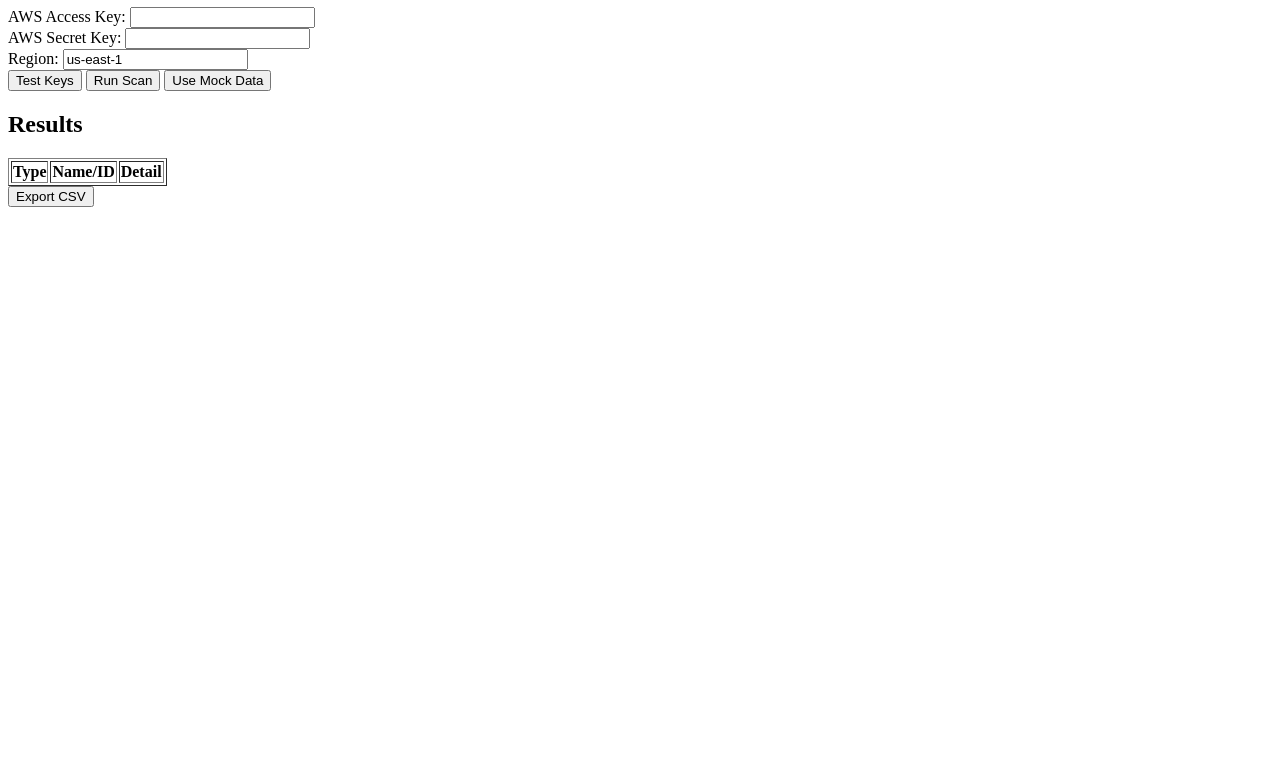
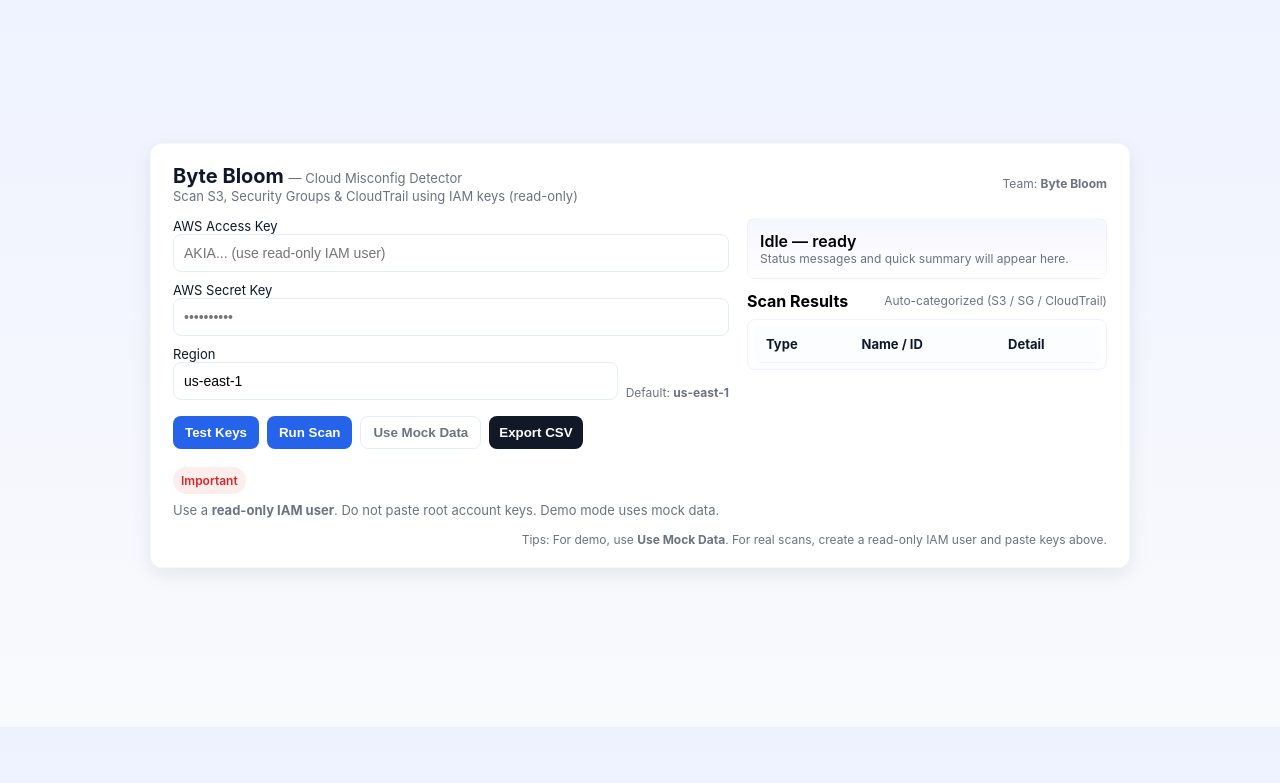
Before and after one commit to bharathakn49-dev/byte-bloom-cloud-scanner, a plain HTML site: page frontend/index.html in a window 1280 px wide. Shown: the part 73-856 px from the top of the page. Before the commit the page ends 800 px from the top, so only its background shows below. Drawn offline with Linux system fonts and the light colour scheme.

Commit message:
Revamp frontend UI; update script

```diff
--- a/frontend/index.html
+++ b/frontend/index.html
@@ -1,34 +1,145 @@
 <!doctype html>
-<html>
+<html lang="en">
 <head>
   <meta charset="utf-8" />
+  <meta name="viewport" content="width=device-width,initial-scale=1" />
   <title>Byte Bloom — Cloud Misconfig Detector</title>
-  <link rel="stylesheet" href="../style.css">
+
+  <!-- Minimal styling (self-contained so you don't need external CSS) -->
+  <style>
+    :root{
+      --bg:#f4f7fb;
+      --card:#ffffff;
+      --muted:#6b7280;
+      --accent:#2563eb;
+      --danger:#dc2626;
+      --success:#16a34a;
+      --glass: rgba(255,255,255,0.6);
+    }
+    html,body{height:100%;margin:0;font-family:Inter,ui-sans-serif,system-ui,-apple-system,"Segoe UI",Roboto,"Helvetica Neue",Arial;}
+    body{background:linear-gradient(180deg,#eef2ff 0%, #f8fafc 100%);display:flex;align-items:center;justify-content:center;padding:28px}
+    .container{width:100%;max-width:980px;margin:auto}
+    .card{background:var(--card);border-radius:12px;padding:20px 22px;box-shadow:0 6px 20px rgba(16,24,40,0.08);border:1px solid rgba(15,23,42,0.03)}
+    header{display:flex;align-items:center;justify-content:space-between;margin-bottom:14px}
+    h1{font-size:20px;margin:0;color:#0f172a}
+    .subtitle{color:var(--muted);font-size:13px}
+    .grid{display:grid;grid-template-columns:1fr 360px;gap:18px}
+    @media(max-width:880px){ .grid{grid-template-columns:1fr} }
+
+    /* Left column */
+    .controls{display:flex;flex-direction:column;gap:10px}
+    label{font-size:13px;color:#0f172a;display:block}
+    input[type="text"], input[type="password"]{
+      width:100%;padding:10px;border-radius:8px;border:1px solid #e6eef8;background:transparent;font-size:14px;
+      box-sizing:border-box;
+    }
+    .row{display:flex;gap:8px;align-items:center}
+    .row .half{flex:1}
+
+    .buttons{display:flex;gap:8px;margin-top:6px;flex-wrap:wrap}
+    button{padding:8px 12px;border-radius:8px;border:0;font-weight:600;cursor:pointer}
+    .btn-primary{background:var(--accent);color:white}
+    .btn-ghost{background:transparent;border:1px solid #e6eef8;color:var(--muted)}
+    .btn-warning{background:var(--danger);color:white}
+
+    .note{font-size:13px;color:var(--muted);margin-top:8px}
+
+    /* Right column (status + results) */
+    .panel{display:flex;flex-direction:column;gap:12px}
+    .status{padding:12px;border-radius:8px;background:linear-gradient(180deg, rgba(99,102,241,0.06), rgba(249,250,255,0.02));border:1px solid rgba(99,102,241,0.06)}
+    #status{font-weight:600}
+    .summary{font-size:13px;color:var(--muted)}
+
+    table{width:100%;border-collapse:collapse;background:var(--card);border-radius:8px;overflow:hidden}
+    table th, table td{padding:10px 12px;text-align:left;border-bottom:1px solid #f1f5f9;font-size:13px}
+    table thead th{background:#fbfdff;color:#0f172a;font-weight:700}
+    tbody tr:last-child td{border-bottom:0}
+    .results-wrap{max-height:320px;overflow:auto;border-radius:8px;border:1px solid #eef2ff;padding:6px;background:linear-gradient(180deg,#fff,#fcfeff)}
+    .small{font-size:12px;color:var(--muted)}
+
+    footer{margin-top:14px;text-align:right}
+    .export{background:#111827;color:white;padding:8px 10px;border-radius:8px}
+    .warning-pill{display:inline-block;padding:6px 8px;border-radius:999px;background:rgba(220,38,38,0.08);color:var(--danger);font-weight:600;font-size:12px}
+  </style>
 </head>
 <body>
-  <h1>Byte Bloom — Cloud Misconfig Detector</h1>
+  <div class="container">
+    <div class="card">
+      <header>
+        <div>
+          <h1>Byte Bloom <span style="font-weight:400;color:var(--muted);font-size:13px">— Cloud Misconfig Detector</span></h1>
+          <div class="subtitle">Scan S3, Security Groups & CloudTrail using IAM keys (read-only)</div>
+        </div>
+        <div class="small">Team: <strong>Byte Bloom</strong></div>
+      </header>
 
-  <div id="controls">
-    <label>AWS Access Key: <input id="access_key" type="text"></label><br>
-    <label>AWS Secret Key: <input id="secret_key" type="password"></label><br>
-    <label>Region: <input id="region" type="text" value="us-east-1"></label><br>
-    <button id="btnTest">Test Keys</button>
-    <button id="btnScan">Run Scan</button>
-    <button id="btnMock">Use Mock Data</button>
+      <div class="grid">
+        <!-- LEFT: Controls -->
+        <div class="controls">
+          <div>
+            <label>AWS Access Key</label>
+            <input id="access_key" type="text" placeholder="AKIA... (use read-only IAM user)">
           </div>
 
-  <div id="status"></div>
+          <div>
+            <label>AWS Secret Key</label>
+            <input id="secret_key" type="password" placeholder="••••••••••">
+          </div>
 
-  <h2>Results</h2>
-  <table id="results" border="1">
+          <div class="row">
+            <div class="half">
+              <label>Region</label>
+              <input id="region" type="text" value="us-east-1">
+            </div>
+            <div style="align-self:end">
+              <div class="small">Default: <strong>us-east-1</strong></div>
+            </div>
+          </div>
+
+          <div class="buttons">
+            <button id="btnTest" class="btn-primary">Test Keys</button>
+            <button id="btnScan" class="btn-primary">Run Scan</button>
+            <button id="btnMock" class="btn-ghost">Use Mock Data</button>
+            <button id="exportCsv" class="export">Export CSV</button>
+          </div>
+
+          <div class="note">
+            <div class="warning-pill">Important</div>
+            <div style="margin-top:8px">Use a <strong>read-only IAM user</strong>. Do not paste root account keys. Demo mode uses mock data.</div>
+          </div>
+        </div>
+
+        <!-- RIGHT: Status & Results -->
+        <div class="panel">
+          <div class="status">
+            <div id="status">Idle — ready</div>
+            <div class="summary small">Status messages and quick summary will appear here.</div>
+          </div>
+
+          <div>
+            <div style="display:flex;align-items:center;justify-content:space-between;margin-bottom:8px">
+              <strong>Scan Results</strong>
+              <span class="small">Auto-categorized (S3 / SG / CloudTrail)</span>
+            </div>
+            <div class="results-wrap">
+              <table id="results" aria-live="polite">
                 <thead>
-      <tr><th>Type</th><th>Name/ID</th><th>Detail</th></tr>
+                  <tr><th>Type</th><th>Name / ID</th><th>Detail</th></tr>
                 </thead>
                 <tbody></tbody>
               </table>
+            </div>
+          </div>
+        </div>
+      </div>
 
-  <button id="exportCsv">Export CSV</button>
+      <footer class="small">
+        Tips: For demo, use <strong>Use Mock Data</strong>. For real scans, create a read-only IAM user and paste keys above.
+      </footer>
+    </div>
+  </div>
 
+  <!-- your script (ensure this path is correct relative to this file) -->
   <script src="script.js"></script>
 </body>
 </html>
```
Lines whose indentation alone changed are shown as unchanged.
